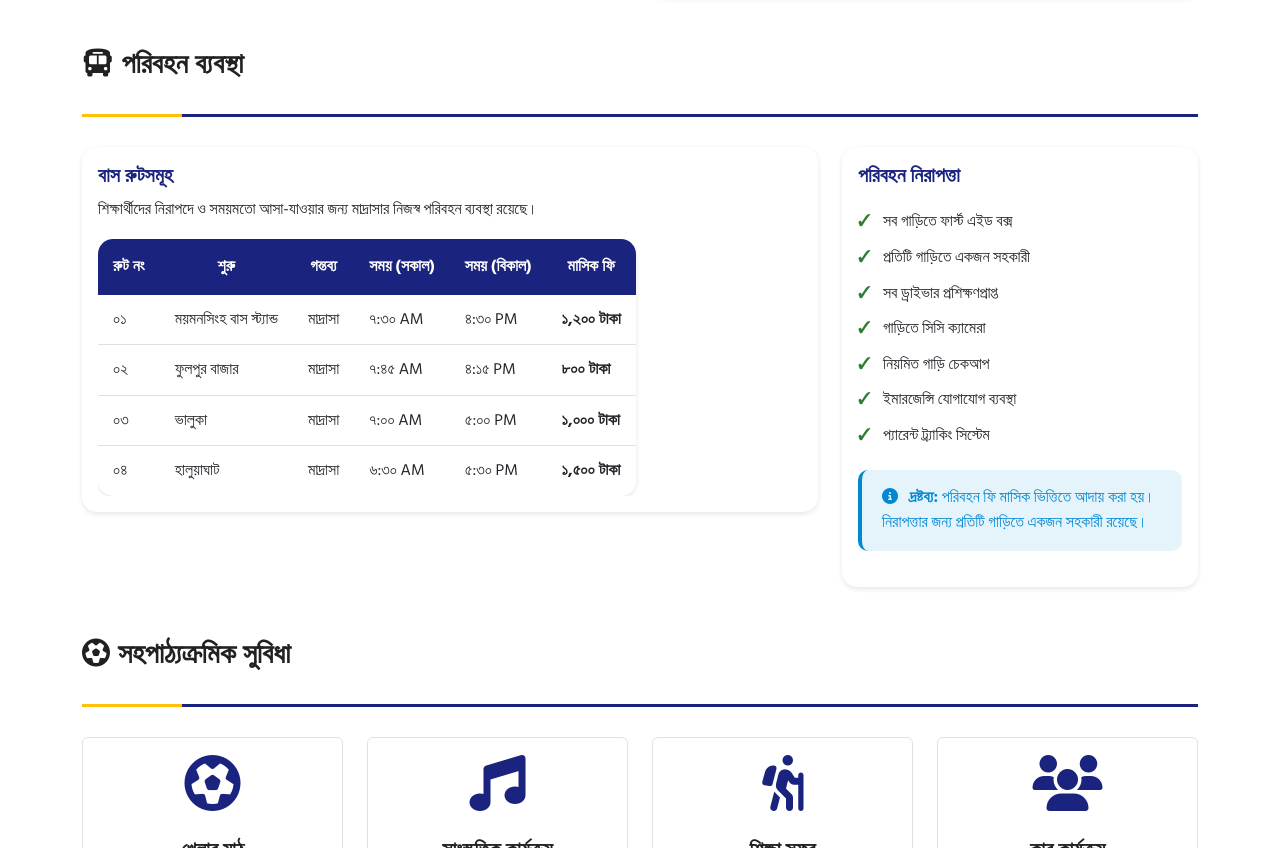
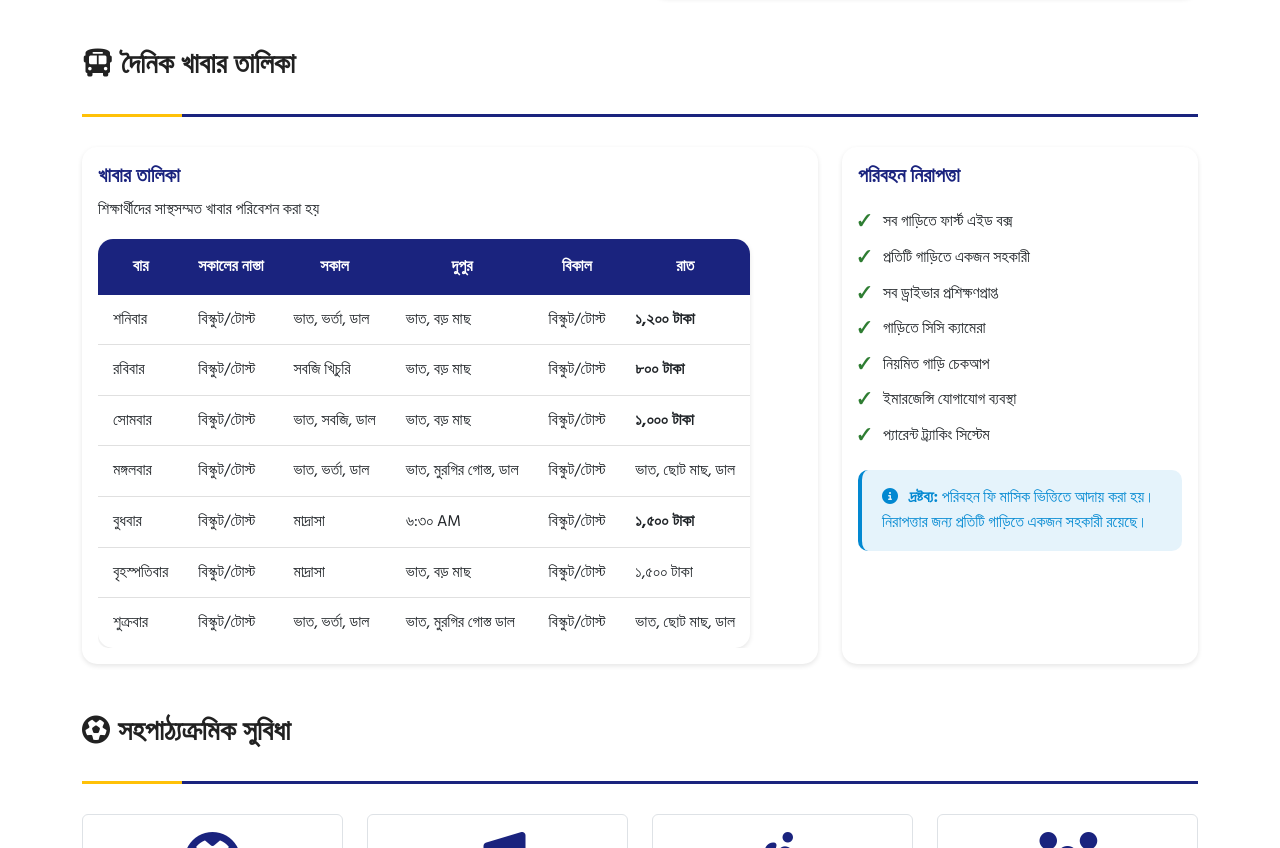
Before and after one commit to fahim618900-wq/Dh, a plain HTML site: page facilities.html in a window 1280 px wide. Shown: the part 4585-5433 px from the top of the page. Drawn offline with nearby package versions, Linux system fonts and the light colour scheme.

Commit message:
Update facilities.html

```diff
--- a/facilities.html
+++ b/facilities.html
@@ -808,60 +808,84 @@
             <!-- Transportation -->
             <div class="facility-category">
                 <div class="category-header">
-                    <h3><i class="fas fa-bus me-2"></i>পরিবহন ব্যবস্থা</h3>
+                    <h3><i class="fas fa-bus me-2"></i>দৈনিক খাবার তালিকা</h3>
                 </div>
 
                 <div class="row">
                     <div class="col-md-8">
                         <div class="card">
                             <div class="card-body">
-                                <h5 class="card-title text-primary">বাস রুটসমূহ</h5>
-                                <p>শিক্ষার্থীদের নিরাপদে ও সময়মতো আসা-যাওয়ার জন্য মাদ্রাসার নিজস্ব পরিবহন ব্যবস্থা রয়েছে।</p>
+                                <h5 class="card-title text-primary">খাবার তালিকা</h5>
+                                <p>শিক্ষার্থীদের সাস্থসম্মত খাবার পরিবেশন করা হয়</p>
 
                                 <div class="table-responsive">
                                     <table class="transport-table">
                                         <thead>
                                             <tr>
-                                                <th>রুট নং</th>
-                                                <th>শুরু</th>
-                                                <th>গন্তব্য</th>
-                                                <th>সময় (সকাল)</th>
-                                                <th>সময় (বিকাল)</th>
-                                                <th>মাসিক ফি</th>
+                                                <th>বার</th>
+                                                <th>সকালের নাস্তা</th>
+                                                <th>সকাল</th>
+                                                <th>দুপুর</th>
+                                                <th>বিকাল</th>
+                                                <th>রাত</th>
                                             </tr>
                                         </thead>
                                         <tbody>
                                             <tr>
-                                                <td>০১</td>
-                                                <td>ময়মনসিংহ বাস স্ট্যান্ড</td>
-                                                <td>মাদ্রাসা</td>
-                                                <td>৭:৩০ AM</td>
-                                                <td>৪:৩০ PM</td>
+                                                <td>শনিবার</td>
+                                                <td>বিস্কুট/টোস্ট</td>
+                                                <td>ভাত, ভর্তা, ডাল</td>
+                                                <td>ভাত, বড় মাছ</td>
+                                                <td>বিস্কুট/টোস্ট</td>
                                                 <td><strong>১,২০০ টাকা</strong></td>
                                             </tr>
                                             <tr>
-                                                <td>০২</td>
-                                                <td>ফুলপুর বাজার</td>
-                                                <td>মাদ্রাসা</td>
-                                                <td>৭:৪৫ AM</td>
-                                                <td>৪:১৫ PM</td>
+                                                <td>রবিবার</td>
+                                                <td>বিস্কুট/টোস্ট</td>
+                                                <td>সবজি খিচুরি</td>
+                                                <td>ভাত, বড় মাছ</td>
+                                                <td>বিস্কুট/টোস্ট</td>
                                                 <td><strong>৮০০ টাকা</strong></td>
                                             </tr>
                                             <tr>
-                                                <td>০৩</td>
-                                                <td>ভালুকা</td>
-                                                <td>মাদ্রাসা</td>
-                                                <td>৭:০০ AM</td>
-                                                <td>৫:০০ PM</td>
+                                                <td>সোমবার</td>
+                                                <td>বিস্কুট/টোস্ট</td>
+                                                <td>ভাত, সবজি, ডাল</td>
+                                                <td>ভাত, বড় মাছ</td>
+                                                <td>বিস্কুট/টোস্ট</td>
                                                 <td><strong>১,০০০ টাকা</strong></td>
                                             </tr>
                                             <tr>
-                                                <td>০৪</td>
-                                                <td>হালুয়াঘাট</td>
+                                                <td>মঙ্গলবার</td>
+                                                <td>বিস্কুট/টোস্ট</td>
+                                                <td>ভাত, ভর্তা, ডাল</td>
+                                                <td>ভাত, মুরগির গোস্ত, ডাল</td>
+                                                <td>বিস্কুট/টোস্ট</td>
+                                                <td>ভাত, ছোট মাছ, ডাল</td>
+                                            </tr>
+                                            <tr>
+                                                <td>বুধবার</td>
+                                                <td>বিস্কুট/টোস্ট</td>
                                                 <td>মাদ্রাসা</td>
                                                 <td>৬:৩০ AM</td>
-                                                <td>৫:৩০ PM</td>
+                                                <td>বিস্কুট/টোস্ট</td>
                                                 <td><strong>১,৫০০ টাকা</strong></td>
+                                            </tr>
+                                            <tr>
+                                                <td>বৃহস্পতিবার</td>
+                                                <td>বিস্কুট/টোস্ট</td>
+                                                <td>মাদ্রাসা</td>
+                                                <td>ভাত, বড় মাছ</td>
+                                                <td>বিস্কুট/টোস্ট</td>
+                                                <td>১,৫০০ টাকা</td>
+                                            </tr>
+                                            <tr>
+                                                <td>শুক্রবার</td>
+                                                <td>বিস্কুট/টোস্ট</td>
+                                                <td>ভাত, ভর্তা, ডাল</td>
+                                                <td>ভাত, মুরগির গোস্ত ডাল</td>
+                                                <td>বিস্কুট/টোস্ট</td>
+                                                <td>ভাত, ছোট মাছ, ডাল</td>
                                             </tr>
                                         </tbody>
                                     </table>
```
